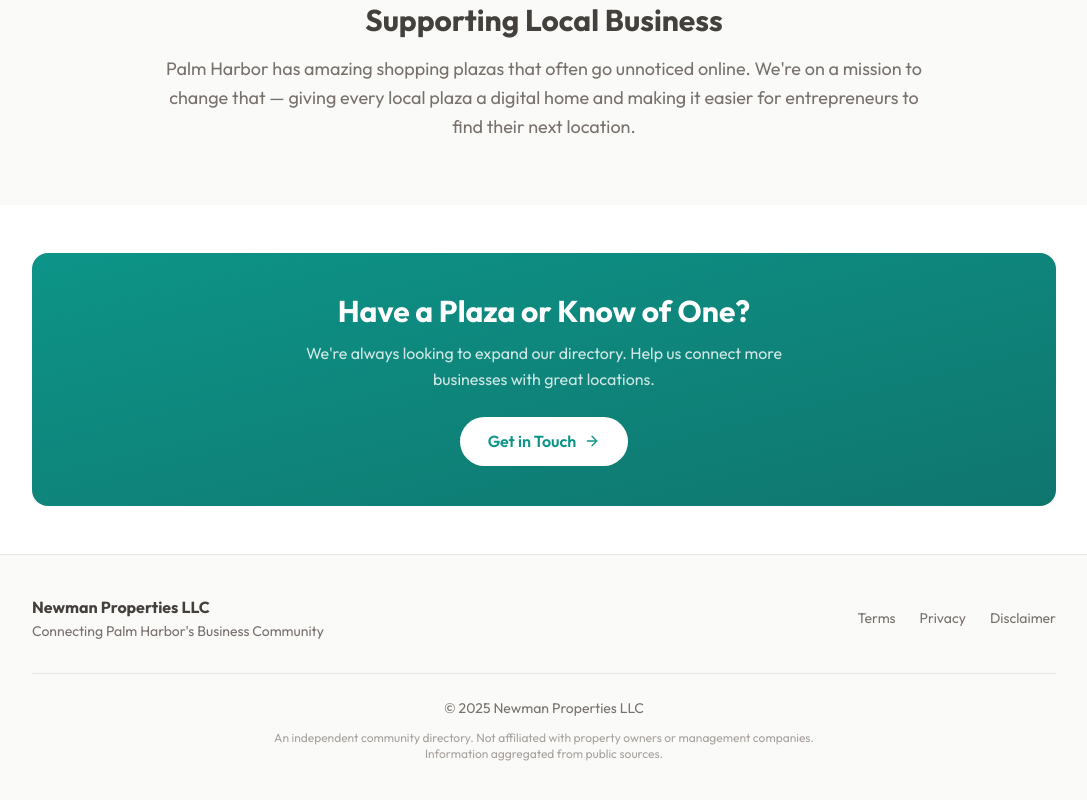
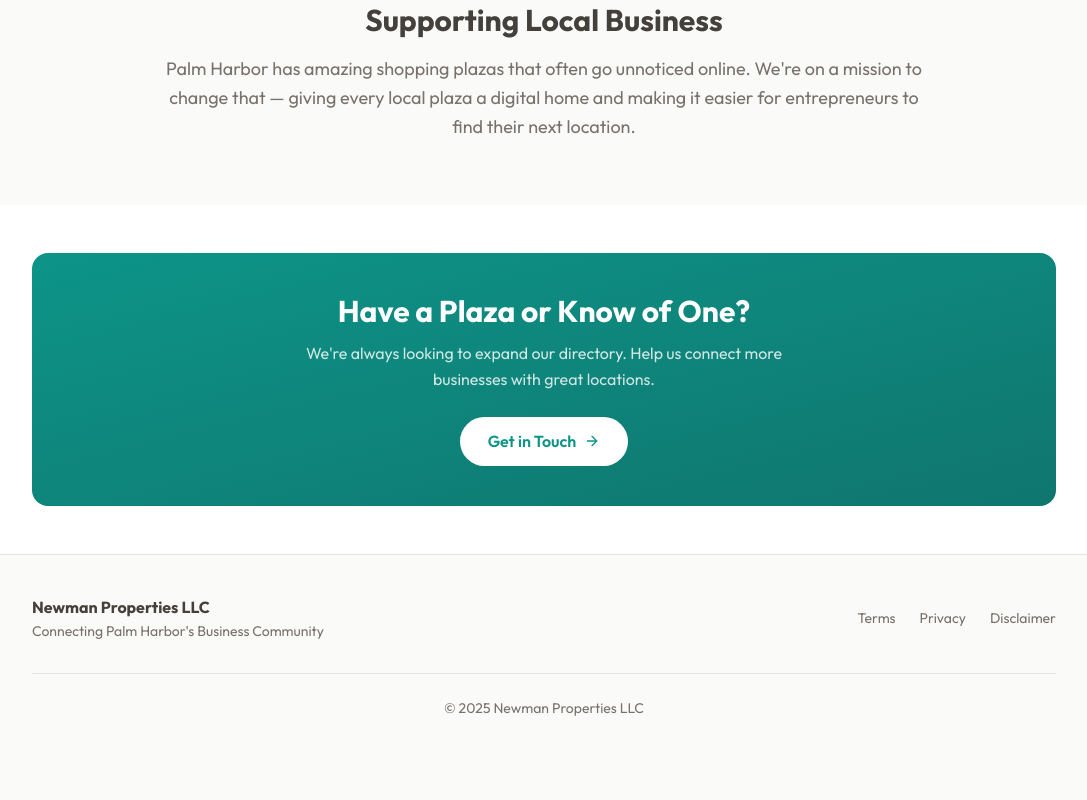
Before and after one commit to stephennewman/newmanpropertiesllc, a Next.js app: page / in a window 1280 px wide. Shown: the part 1957-2757 px from the top of the page, without its empty margins (96-1183 px from the left). After the commit the page ends 2715 px from the top, so only its background shows below. Built offline with nearby package versions, Linux system fonts and the light colour scheme.

Commit message:
Remove disclaimer text from homepage footer - now in dedicated page

```diff
--- a/app/page.tsx
+++ b/app/page.tsx
@@ -270,10 +270,6 @@ export default function HomePage() {
             <p className="text-sm text-[var(--foreground-muted)]">
               © 2025 Newman Properties LLC
             </p>
-            <p className="mt-3 text-xs text-[var(--foreground-light)] max-w-xl mx-auto">
-              An independent community directory. Not affiliated with property owners or management companies.
-              Information aggregated from public sources.
-            </p>
           </div>
         </div>
       </footer>
```
